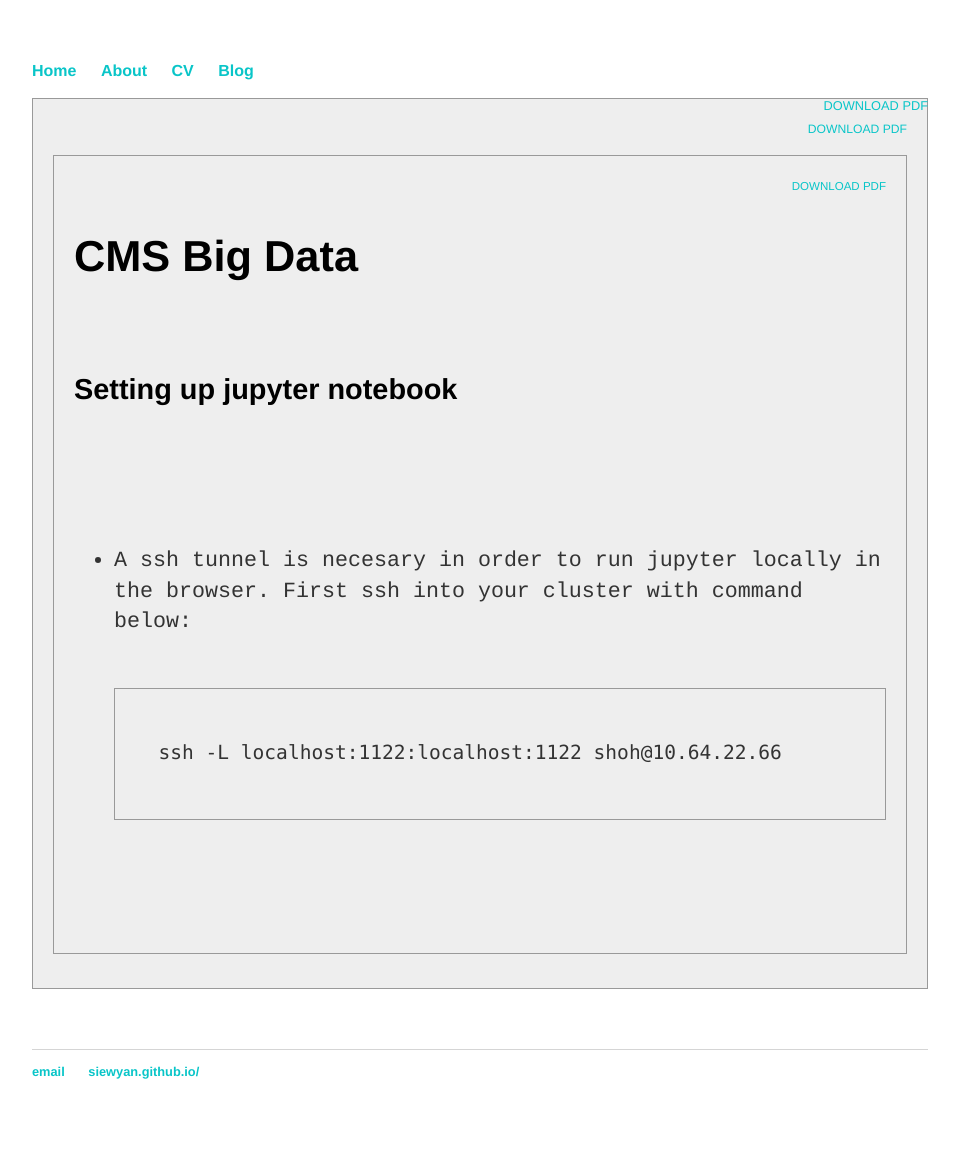
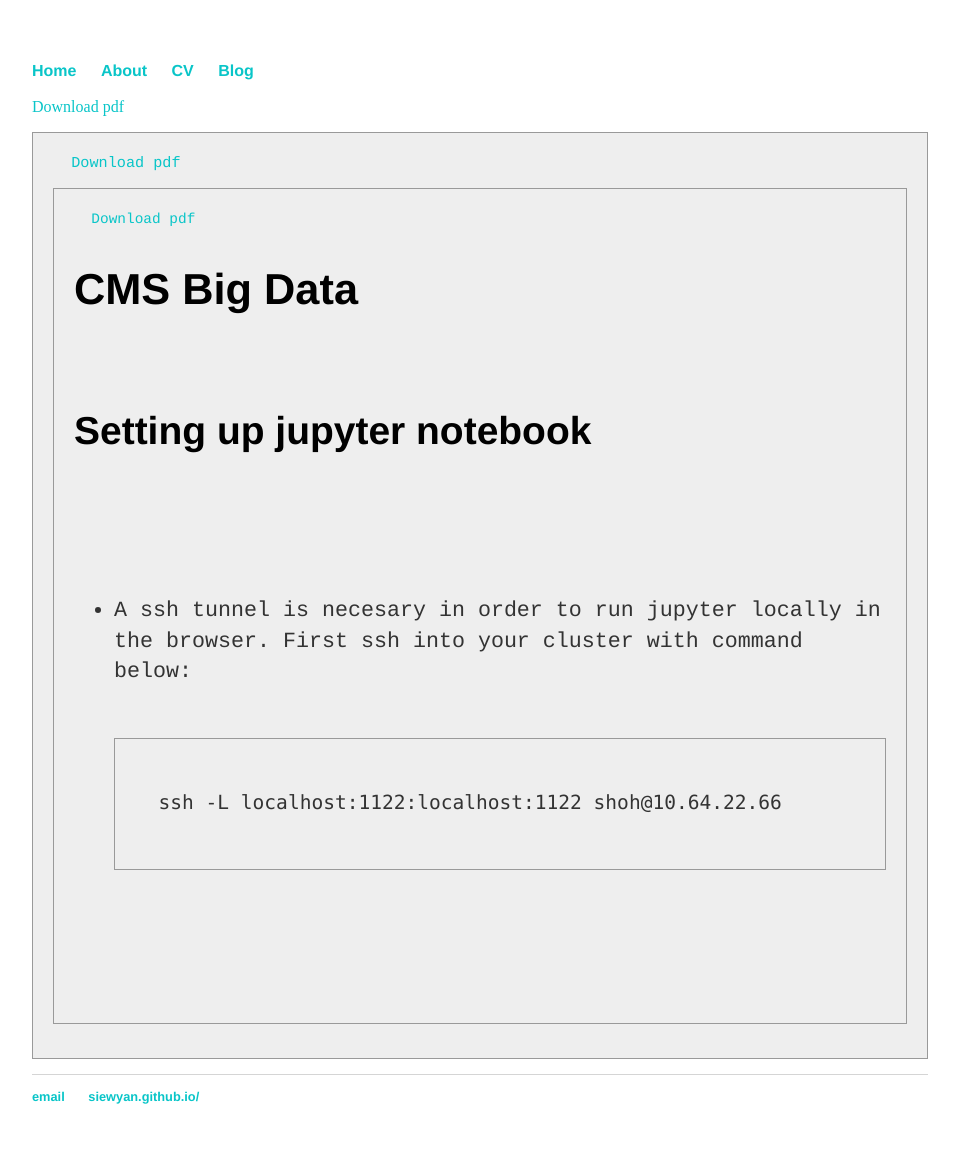
Before and after one commit to SiewYan/SiewYan.github.io, a Jekyll site: the page built from projects/CMSBigData.html, in a window 1280 px wide. Shown: the whole page, without its empty margins (160-1119 px from the left). Built offline with Jekyll 4.4.1, drawn with Linux system fonts in a browser that asks for light colours; nearby versions of some CDN libraries; before the commit the page ends 1141 px from its top, so only the background shows below that.

Commit message:
Update CMSBigData.html

```diff
--- a/projects/CMSBigData.html
+++ b/projects/CMSBigData.html
@@ -3,7 +3,6 @@
 title: CMS Big Data
 ---
 
-<div class="cv">
   <a href="#" class="download" title="Download CV as PDF">Download pdf</a><pre>
   <a href="#" class="download" title="Download CV as PDF">Download pdf</a><pre>
   <a href="#" class="download" title="Download CV as PDF">Download pdf</a>
@@ -16,5 +15,3 @@
   ssh -L localhost:1122:localhost:1122 shoh@10.64.22.66
   </code></pre>
 </ul>
-
-</div>
```
